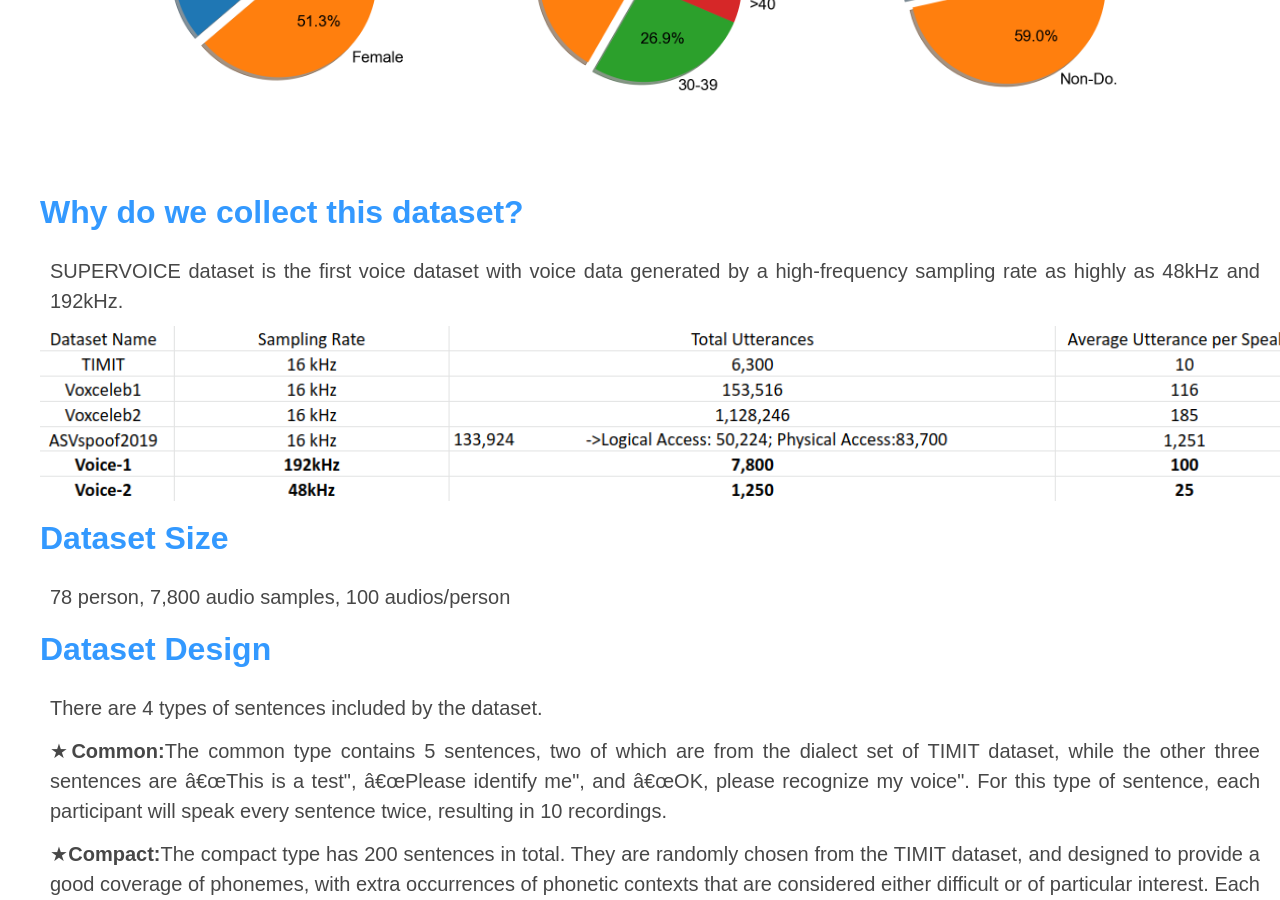
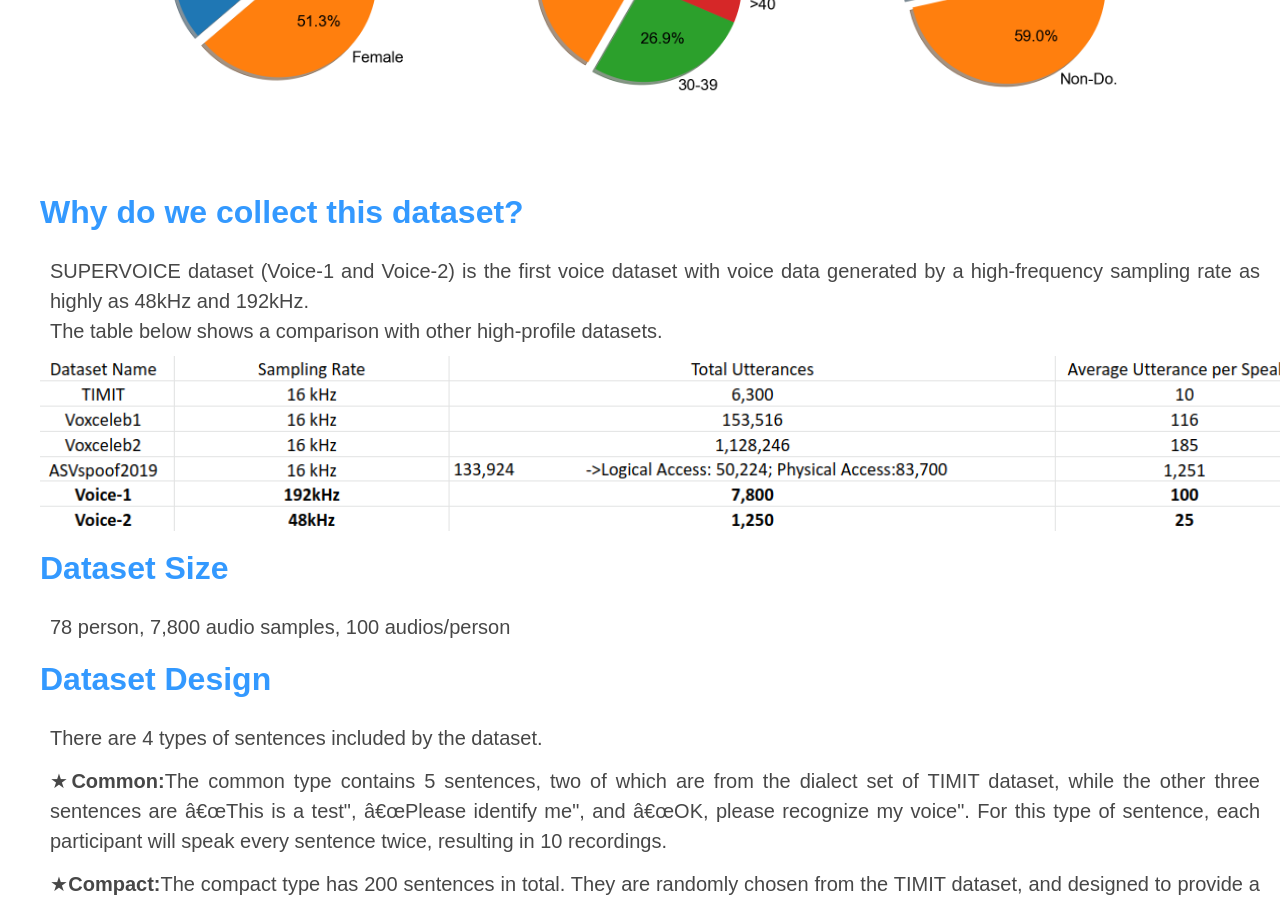
Before and after one commit to supervoiceapp/supervoiceapp.github.io, a Jekyll site: the page built from index.md, in a window 1280 px wide and 900 px high, scrolled down 731 px. Built offline with Jekyll 4.4.1, drawn with Linux system fonts in a browser that asks for light colours.

Commit message:
Thu Oct 28 11:02:37 EDT 2021

```diff
--- a/_layouts/default.html
+++ b/_layouts/default.html
@@ -98,8 +98,10 @@
 							<br>-->
 							<h2> Why do we collect this dataset?</h2>
 							<p class="answer">
-							SUPERVOICE dataset is the first voice dataset with voice data generated by a high-frequency sampling rate as highly as 48kHz and 192kHz.
+							SUPERVOICE dataset (Voice-1 and Voice-2) is the first voice dataset with voice data generated by a high-frequency sampling rate as highly as 48kHz and 192kHz. <br>
+							The table below shows a comparison with other high-profile datasets.
 							</p>
+
 							<img width = "1400px" src="pic/compare.png" alt="comparison" class="img-fluid" /><br>
 							<h2> Dataset Size</h2>
 							<p class="answer">
```
